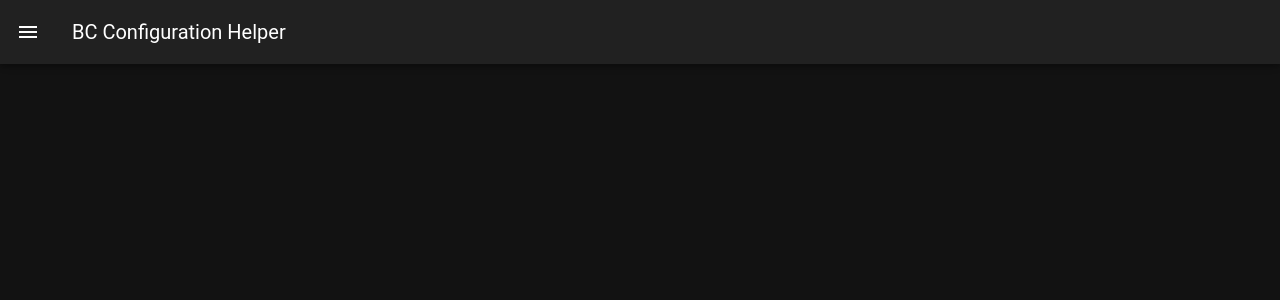
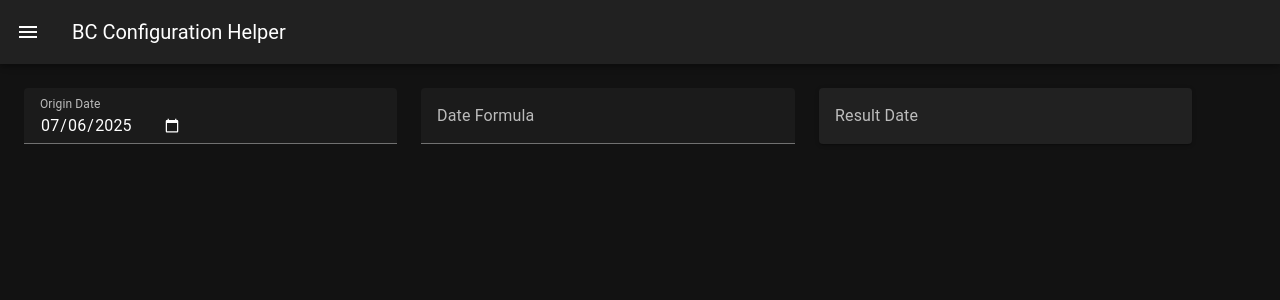
Before and after one commit to thanhhuydev77/bchelper.site, a Vue app: page /calcdate in a window 1280 px wide. Shown: the top 300 px of the page. Built offline with nearby package versions, Linux system fonts and the light colour scheme; a small style sheet from the web is missing.

Commit message:
add function calc date simulation

```diff
--- a/src/App.vue
+++ b/src/App.vue
@@ -84,6 +84,11 @@ export default {
           icon: "mdi-database",
           url: "/BCDatabaseBackup",
         },
+        {
+          title: "CalcDate Simulator",
+          icon: "mdi-calendar-range",
+          url: "/calcdate",
+        },
       ],
       right: null,
       isMobile: window.innerWidth < 960,
--- /dev/null
+++ b/src/pages/BCCalcDate.vue
@@ -0,0 +1,208 @@
+<template>
+  <div class="pa-2">
+    <v-container class="ma-0">
+      <v-row>
+        <v-col cols="12" md="4">
+          <v-text-field
+            v-model="originDate"
+            type="date"
+            label="Origin Date"
+            @input="calculateResult"
+            required
+            solo
+          ></v-text-field>
+        </v-col>
+        <v-col cols="12" md="4">
+          <v-text-field
+            v-model="dateFormula"
+            label="Date Formula"
+            placeholder="+1D, -2M, +1Y"
+            @input="onFormulaInput"
+            required
+            solo
+          ></v-text-field>
+        </v-col>
+        <v-col cols="12" md="4">
+          <v-text-field
+            variant="solo-inverted"
+            label="Result Date"
+            v-model="resultDate"
+            readonly
+          ></v-text-field>
+        </v-col>
+      </v-row>
+      <div v-if="error" style="color: red; margin-top: 8px;">
+        <v-alert type="error" dense>{{ error }}</v-alert>
+      </div>
+    </v-container>
+  </div>
+</template>
+
+<script>
+export default {
+  name: "BCCalcDate",
+  data() {
+    const today = new Date();
+    const yyyy = today.getFullYear();
+    const mm = String(today.getMonth() + 1).padStart(2, '0');
+    const dd = String(today.getDate()).padStart(2, '0');
+    return {
+      originDate: `${yyyy}-${mm}-${dd}`,
+      dateFormula: "",
+      resultDate: "",
+      error: ""
+    };
+  },
+  mounted() {
+    this.calculateResult();
+  },
+  watch: {
+    originDate() {
+      this.calculateResult();
+    },
+    dateFormula() {
+      this.calculateResult();
+    }
+  },
+  methods: {
+    onFormulaInput(e) {
+      this.dateFormula = e.target.value.toUpperCase();
+      this.calculateResult();
+    },
+    calculateResult() {
+      this.error = "";
+      if (!this.originDate || !this.dateFormula) {
+        this.resultDate = "";
+        return;
+      }
+      try {
+        this.resultDate = this.calcDate(this.dateFormula, this.originDate);
+      } catch (e) {
+        this.resultDate = "";
+        this.error = e.message;
+      }
+    },
+    // Simple parser for formulas like +1D, -2M, +1Y
+    calcDate(formula, dateStr) {
+      formula = formula.toUpperCase();
+      // Handle ranges (..)
+      if (formula.includes('..')) {
+        const [startExpr, endExpr] = formula.split('..');
+        const start = this.calcDate(startExpr, dateStr);
+        const end = this.calcDate(endExpr, dateStr);
+        return `${start} .. ${end}`;
+      }
+      let date = new Date(dateStr);
+      // Handle -CM/+CM/CM (first/last day of current month), -CQ/+CQ/CQ (first/last day of current quarter), -CY/+CY/CY (first/last day of current year)
+      let specialMatch = formula.match(/^([+-]?)(CM|CQ|CY)/i);
+      if (specialMatch) {
+        let sign = specialMatch[1];
+        const code = specialMatch[2].toUpperCase();
+        if (!sign) sign = '+'; // treat no sign as +
+        if (code === 'CM') {
+          if (sign === '-') {
+            date.setDate(1);
+          } else {
+            date.setMonth(date.getMonth() + 1, 0);
+          }
+        } else if (code === 'CQ') {
+          const month = date.getMonth();
+          const quarterStartMonth = Math.floor(month / 3) * 3;
+          if (sign === '-') {
+            date.setMonth(quarterStartMonth, 1);
+          } else {
+            date.setMonth(quarterStartMonth + 3, 0);
+          }
+        } else if (code === 'CY') {
+          if (sign === '-') {
+            date.setMonth(0, 1);
+          } else {
+            date.setMonth(12, 0);
+          }
+        }
+        formula = formula.replace(/^([+-]?)(CM|CQ|CY)/i, '');
+      }
+      // WDn logic
+      let wdMatch = formula.match(/^([+-]?)WD(\d)/i);
+      if (wdMatch) {
+        const sign = wdMatch[1];
+        const n = parseInt(wdMatch[2], 10); // 1=Monday, 7=Sunday
+        const day = date.getDay() === 0 ? 7 : date.getDay();
+        if (sign === '-') {
+          let daysBack = (day - n + 7) % 7;
+          if (daysBack === 0) daysBack = 7;
+          date.setDate(date.getDate() - daysBack);
+        } else {
+          let daysForward = (n - day + 7) % 7;
+          if (daysForward === 0 && sign === '+') daysForward = 7;
+          date.setDate(date.getDate() + daysForward);
+        }
+        formula = formula.replace(/^([+-]?)WD\d/i, '');
+      }
+      // Dn = next day of month (e.g. D1 = next 1st of month)
+      let dnMatch = formula.match(/^D(\d{1,2})/i);
+      if (dnMatch) {
+        const n = parseInt(dnMatch[1], 10);
+        let next = new Date(date);
+        next.setDate(n);
+        if (next <= date) {
+          next.setMonth(next.getMonth() + 1);
+        }
+        date = next;
+        formula = formula.replace(/^D\d{1,2}/i, '');
+      }
+      // Wn = next week number (e.g. W1 = next week 1 of year)
+      let wnMatch = formula.match(/^W(\d{1,2})/i);
+      if (wnMatch) {
+        const n = parseInt(wnMatch[1], 10);
+        let next = new Date(date);
+        // Find the first Monday of the year
+        let year = next.getFullYear();
+        let firstMonday = new Date(year, 0, 1);
+        while (firstMonday.getDay() !== 1) firstMonday.setDate(firstMonday.getDate() + 1);
+        // Calculate the Monday of week n
+        let weekMonday = new Date(firstMonday);
+        weekMonday.setDate(firstMonday.getDate() + (n - 1) * 7);
+        if (weekMonday <= date) {
+          // If already past, go to next year
+          year++;
+          firstMonday = new Date(year, 0, 1);
+          while (firstMonday.getDay() !== 1) firstMonday.setDate(firstMonday.getDate() + 1);
+          weekMonday = new Date(firstMonday);
+          weekMonday.setDate(firstMonday.getDate() + (n - 1) * 7);
+        }
+        date = weekMonday;
+        formula = formula.replace(/^W\d{1,2}/i, '');
+      }
+      // Chained expressions: +nD, -nW, +nM, -nY, +nQ
+      const regex = /([+-])(\d+)([DMYQW])/g;
+      let match;
+      let found = false;
+      while ((match = regex.exec(formula)) !== null) {
+        found = true;
+        const sign = match[1] === "+" ? 1 : -1;
+        const value = parseInt(match[2], 10) * sign;
+        const unit = match[3];
+        if (unit === "D") {
+          date.setDate(date.getDate() + value);
+        } else if (unit === "W") {
+          date.setDate(date.getDate() + value * 7);
+        } else if (unit === "M") {
+          date.setMonth(date.getMonth() + value);
+        } else if (unit === "Y") {
+          date.setFullYear(date.getFullYear() + value);
+        } else if (unit === "Q") {
+          date.setMonth(date.getMonth() + value * 3);
+        } else {
+          throw new Error("Invalid unit in formula. Use D, W, M, Y, or Q.");
+        }
+      }
+      if (!found && formula.trim() !== "") throw new Error("Invalid formula format.");
+      return date.toISOString().slice(0, 10);
+    }
+  }
+};
+</script>
+
+<style scoped>
+</style>
--- a/src/pages/BCChangeAuthType.vue
+++ b/src/pages/BCChangeAuthType.vue
@@ -87,6 +87,7 @@ export default {
       Script2 += "Stop-NAVServerInstance -ServerInstance " + this.Instance + " -Force;\n"
 
       var Script3 = "Write-Host 'Updating server instance configuration...';\n"
+      Script3 += "Set-NAVServerConfiguration -ServerInstance " + this.Instance + " -KeyName ClientServicesCredentialType -KeyValue " + this.AuthType + ";\n"
       Script3 += "Set-NAVWebServerInstanceConfiguration -WebServerInstance " + this.WebServerInstance + " -KeyName ClientServicesCredentialType -KeyValue " + this.AuthType + ";\n"
 
       var Script4 = "Write-Host 'Starting server instance...';\n"
--- a/src/router/index.js
+++ b/src/router/index.js
@@ -7,6 +7,7 @@ import BCEnableDevMode from '../pages/BCEnableDevMode.vue'
 import BCEnableIntegration from '../pages/BCEnableIntegration.vue'
 import BCImportLicense from '../pages/BCImportLicense.vue'
 import BCDatabaseBackup from '../pages/BCDatabaseBackup.vue'
+import BCCalcDate from '../pages/BCCalcDate.vue'
 import Home from '../pages/index.vue'
 //import { routes } from 'vue-router/auto-routes'
 
@@ -20,6 +21,7 @@ const routes = [
   { path: '/BCEnableIntegration', name: 'BCEnableIntegration', component: BCEnableIntegration },
   { path: '/BCImportLicense', name: 'BCImportLicense', component: BCImportLicense },
   { path: '/BCDatabaseBackup', name: 'BCDatabaseBackup', component: BCDatabaseBackup },
+  { path: '/calcdate', name: 'BCCalcDate', component: BCCalcDate },
 ]
 
 const router = createRouter({
--- a/typed-router.d.ts
+++ b/typed-router.d.ts
@@ -22,6 +22,7 @@ declare module 'vue-router/auto-routes' {
     '/BCAddInstance': RouteRecordInfo<'/BCAddInstance', '/BCAddInstance', Record<never, never>, Record<never, never>>,
     '/BCAddNewUser': RouteRecordInfo<'/BCAddNewUser', '/BCAddNewUser', Record<never, never>, Record<never, never>>,
     '/BCBuildApiUrl': RouteRecordInfo<'/BCBuildApiUrl', '/BCBuildApiUrl', Record<never, never>, Record<never, never>>,
+    '/BCCalcDate': RouteRecordInfo<'/BCCalcDate', '/BCCalcDate', Record<never, never>, Record<never, never>>,
     '/BCChangeAuthType': RouteRecordInfo<'/BCChangeAuthType', '/BCChangeAuthType', Record<never, never>, Record<never, never>>,
     '/BCDatabaseBackup': RouteRecordInfo<'/BCDatabaseBackup', '/BCDatabaseBackup', Record<never, never>, Record<never, never>>,
     '/BCEnableDevMode': RouteRecordInfo<'/BCEnableDevMode', '/BCEnableDevMode', Record<never, never>, Record<never, never>>,
```
